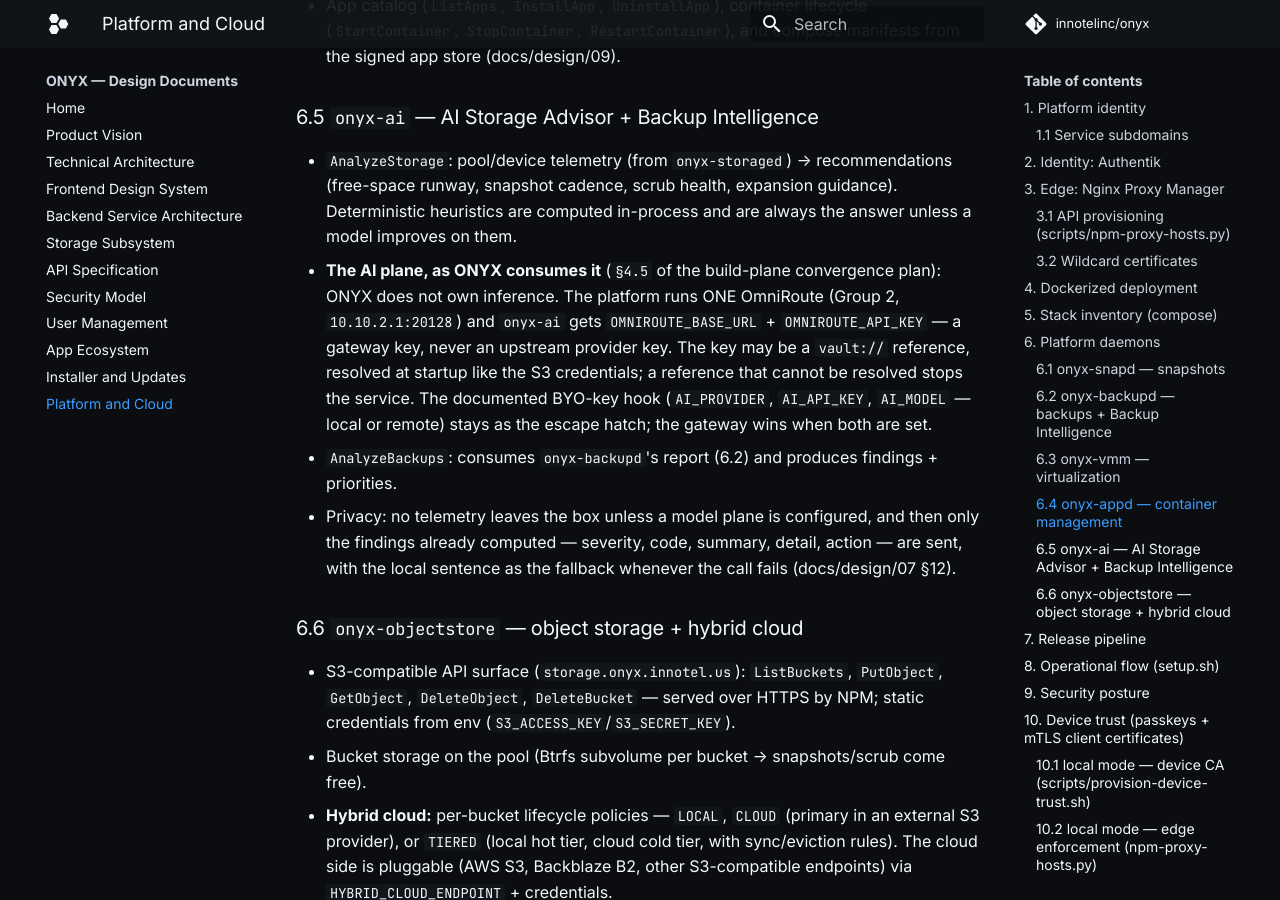
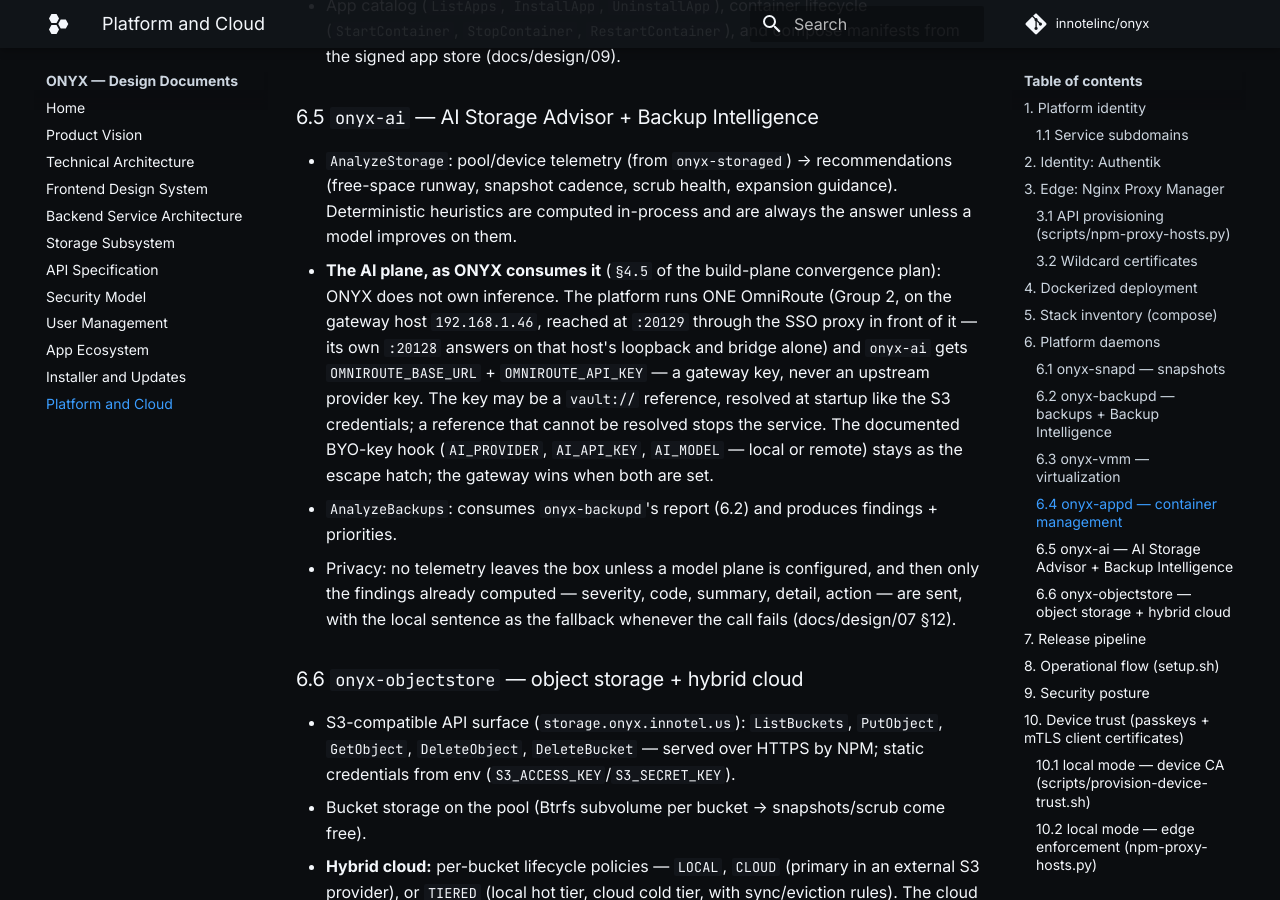
Before and after one commit to innotelinc/onyx, an MkDocs documentation site: the page built from docs/design/11-platform-and-cloud.md, in a window 1280 px wide and 900 px high, scrolled down 5510 px. Built offline with MkDocs 1.6.1 and Material for MkDocs 9.7.7, drawn with Linux system fonts in a browser that asks for light colours; comment, search, counter and statistics services are not loaded.

Commit message:
ops: nightly cleanup mirror; onyx-ai dials the SSO proxy, not the closed 20128

```diff
--- a/docs/design/11-platform-and-cloud.md
+++ b/docs/design/11-platform-and-cloud.md
@@ -196,7 +196,9 @@ Btrfs snapshot lifecycle on top of the fixed subvolume layout
   always the answer unless a model improves on them.
 - **The AI plane, as ONYX consumes it** (`§4.5` of the build-plane convergence
   plan): ONYX does not own inference. The platform runs ONE OmniRoute (Group 2,
-  `10.10.2.1:20128`) and `onyx-ai` gets `OMNIROUTE_BASE_URL` +
+  on the gateway host `192.168.1.46`, reached at `:20129` through the SSO proxy in
+  front of it — its own `:20128` answers on that host's loopback and bridge alone)
+  and `onyx-ai` gets `OMNIROUTE_BASE_URL` +
   `OMNIROUTE_API_KEY` — a gateway key, never an upstream provider key. The key
   may be a `vault://` reference, resolved at startup like the S3 credentials;
   a reference that cannot be resolved stops the service. The documented
```
Also changed, not shown: docker-compose.yml (+6 -1 lines), 2 other files.
